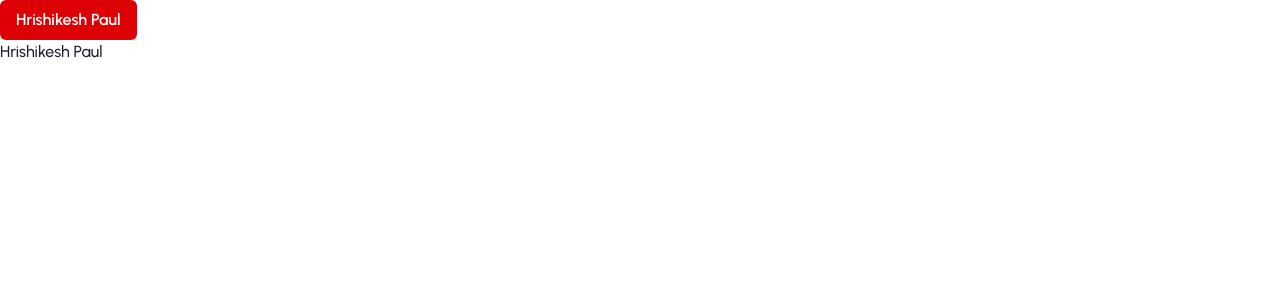
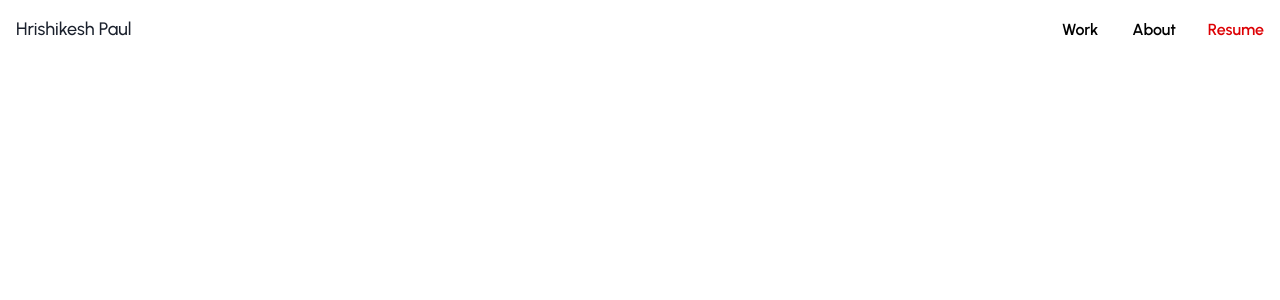
Before and after one commit to hrishikeshpaul/portfolio-template-v2, a React (Create React App) app: page / in a window 1280 px wide. Shown: the top 300 px of the page. Built offline with nearby package versions, Linux system fonts and the light colour scheme.

Commit message:
chore: added navbar

```diff
--- a/src/App.tsx
+++ b/src/App.tsx
@@ -1,15 +1,14 @@
-import { Button, Heading, Text } from "@chakra-ui/react";
-import { Config } from "utils/ContentRegistry";
+import { FC } from "react";
+
+import { Container } from "@chakra-ui/react";
 
 import "./App.scss";
+import { Navbar } from "shared/navbar/Navbar";
 
-function App() {
+export const App: FC = () => {
     return (
-        <div className="App">
-            <Button>{Config.name}</Button>
-            <Text>{Config.name}</Text>
-        </div>
+        <Container>
+            <Navbar />
+        </Container>
     );
-}
-
-export default App;
+};
--- a/src/content/config.json
+++ b/src/content/config.json
@@ -1,5 +1,9 @@
 {
     "name": "Hrishikesh Paul",
+    "logoType": {
+        "mobile": "HP",
+        "desktop": "Hrishikesh Paul"
+    },
     "cssVarPrefix": "hp",
     "contactEmail": "hrishikeshpaul12@gmail.com"
 }
--- a/src/utils/ContentRegistry.ts
+++ b/src/content/index.ts
@@ -1,3 +1,5 @@
 import config from "content/config.json";
 
-export const Config = { ...config };
+export const content = {
+    config,
+};
--- a/src/index.tsx
+++ b/src/index.tsx
@@ -3,9 +3,9 @@ import ReactDOM from "react-dom";
 
 import { ChakraProvider } from "@chakra-ui/react";
 
-import App from "./App";
+import { theme } from "theme";
 import reportWebVitals from "./reportWebVitals";
-import { theme } from "theme";
+import { App } from "./App";
 
 import "./index.scss";
 
--- /dev/null
+++ b/src/shared/navbar/Navbar.tsx
@@ -0,0 +1,30 @@
+import { FC } from "react";
+
+import { Box, Button, Container, Flex, HStack, useColorModeValue } from "@chakra-ui/react";
+
+import { content } from "content";
+import { bgDark, bgLight } from "theme";
+import { LogoType } from "./logo-type/LogoType";
+
+export const Navbar: FC = () => {
+    const bg = useColorModeValue(bgLight, bgDark);
+
+    return (
+        <Box position="fixed" top="0" w="100%" left="50%" transform="translate(-50%)">
+            <Container py="4" bg={bg}>
+                <Flex justifyContent="space-between" alignItems="center">
+                    <LogoType text={content.config.logoType} />
+                    <HStack spacing="8">
+                        <Button variant="link" color="black">
+                            Work
+                        </Button>
+                        <Button variant="link" color="black">
+                            About
+                        </Button>
+                        <Button variant="link">Resume</Button>
+                    </HStack>
+                </Flex>
+            </Container>
+        </Box>
+    );
+};
--- /dev/null
+++ b/src/shared/navbar/logo-type/LogoType.tsx
@@ -0,0 +1,22 @@
+import { FC } from "react";
+
+import { Box, Text, useBreakpointValue } from "@chakra-ui/react";
+
+interface Props {
+    text: {
+        mobile: string;
+        desktop: string;
+    };
+}
+
+export const LogoType: FC<Props> = ({ text }) => {
+    const variant = useBreakpointValue({ base: text.mobile, md: text.desktop });
+
+    return (
+        <Box transition="all 0.2s ease-in-out" _hover={{ cursor: "pointer", color: "primary.600" }}>
+            <Text fontSize="lg" fontWeight="medium">
+                {variant}
+            </Text>
+        </Box>
+    );
+};
--- /dev/null
+++ b/src/theme/component-styles/ComponentStyles.ts
@@ -0,0 +1,19 @@
+import { ComponentStyleConfig } from "@chakra-ui/react";
+
+const TextStyles: ComponentStyleConfig = {
+    baseStyle: {
+        fontWeight: 500,
+    },
+};
+
+const ContainerStyles: ComponentStyleConfig = {
+    baseStyle: {
+        maxW: "container.xl",
+    },
+};
+
+export const components = {
+    Text: { ...TextStyles },
+    Container: { ...ContainerStyles },
+    Link: { ...TextStyles },
+};
--- a/src/theme/components/index.ts
+++ /dev/null
@@ -1 +0,0 @@
-export { TextStyles } from "theme/components/text/Text";
--- a/src/theme/components/text/Text.ts
+++ /dev/null
@@ -1,7 +0,0 @@
-import { ComponentStyleConfig } from "@chakra-ui/react";
-
-export const TextStyles: ComponentStyleConfig = {
-    baseStyle: {
-        fontWeight: 500,
-    },
-};
--- a/src/theme/index.ts
+++ b/src/theme/index.ts
@@ -1,7 +1,7 @@
-import { ThemeConfig, extendTheme, withDefaultColorScheme } from "@chakra-ui/react";
+import { ThemeConfig, extendTheme, withDefaultColorScheme, useColorModeValue } from "@chakra-ui/react";
 
 import { PrimaryColors } from "theme/colors/Colors";
-import { TextStyles } from "theme/components";
+import { components } from "theme/component-styles/ComponentStyles";
 
 const config: ThemeConfig = {
     cssVarPrefix: "hp",
@@ -18,9 +18,8 @@ const colors = {
     },
 };
 
-const components = {
-    Text: { ...TextStyles },
-};
+export const bgLight = "white";
+export const bgDark = "gray.800";
 
 export const theme = extendTheme(
     {
```
